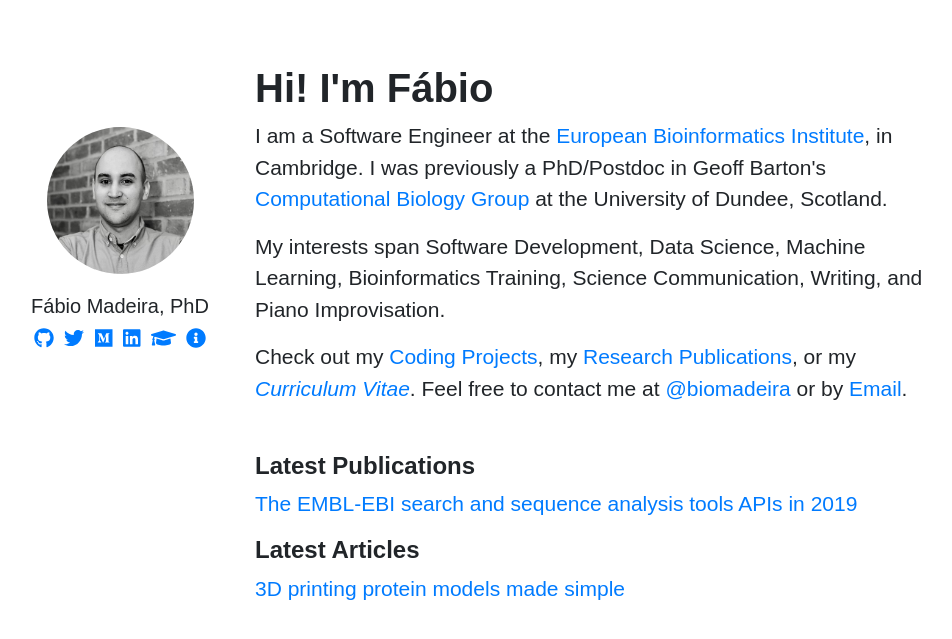
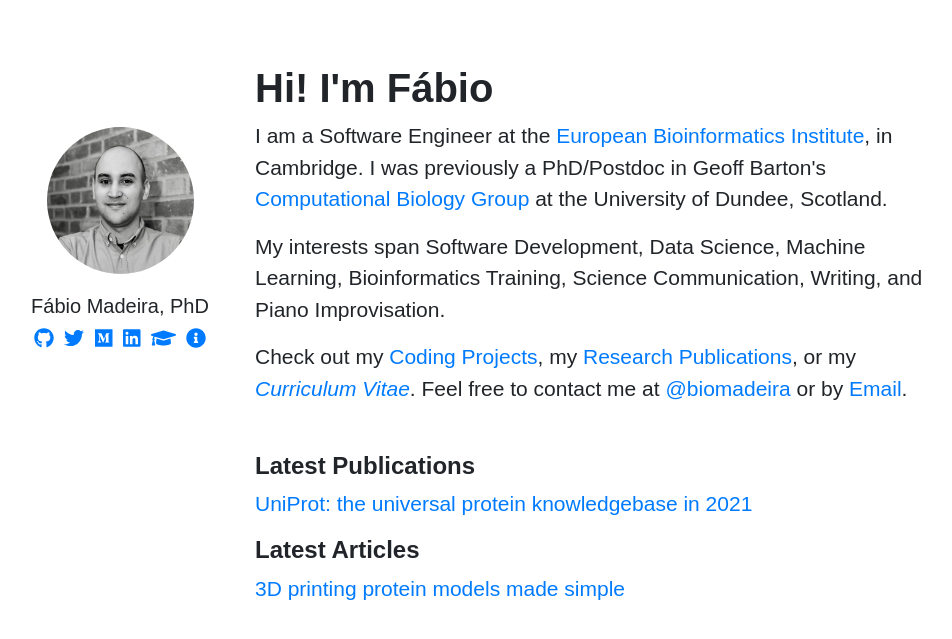
Before and after one commit to biomadeira/biomadeira.github.io, a Jekyll site: the page built from index.html, in a window 1280 px wide. Shown: the top 639 px of the page, without its empty margins (160-1112 px from the left). Built offline with Jekyll 4.4.1, drawn with Linux system fonts in a browser that asks for light colours; nearby versions of some CDN libraries.

Commit message:
Updated latest research

```diff
--- a/index.html
+++ b/index.html
@@ -24,8 +24,8 @@
         or by <a href="mailto:fabiomadeira@me.com">Email</a>.</p>
       </br>
       <h4><strong>Latest Publications</strong></h4>
-      <p><a href="https://academic.oup.com/nar/article/doi/10.1093/nar/gkz268/5446251">
-        The EMBL-EBI search and sequence analysis tools APIs in 2019</a></p>
+      <p><a href="https://academic.oup.com/nar/article/49/D1/D480/6006196">
+        UniProt: the universal protein knowledgebase in 2021</a></p>
       <h4><strong>Latest Articles</strong></h4>
       <p><a href="https://medium.com/@{{ site.username }}/3d-printing-protein-models-made-simple-dd902cd627ce">3D printing protein models made simple</a></p>
     </div>
```
